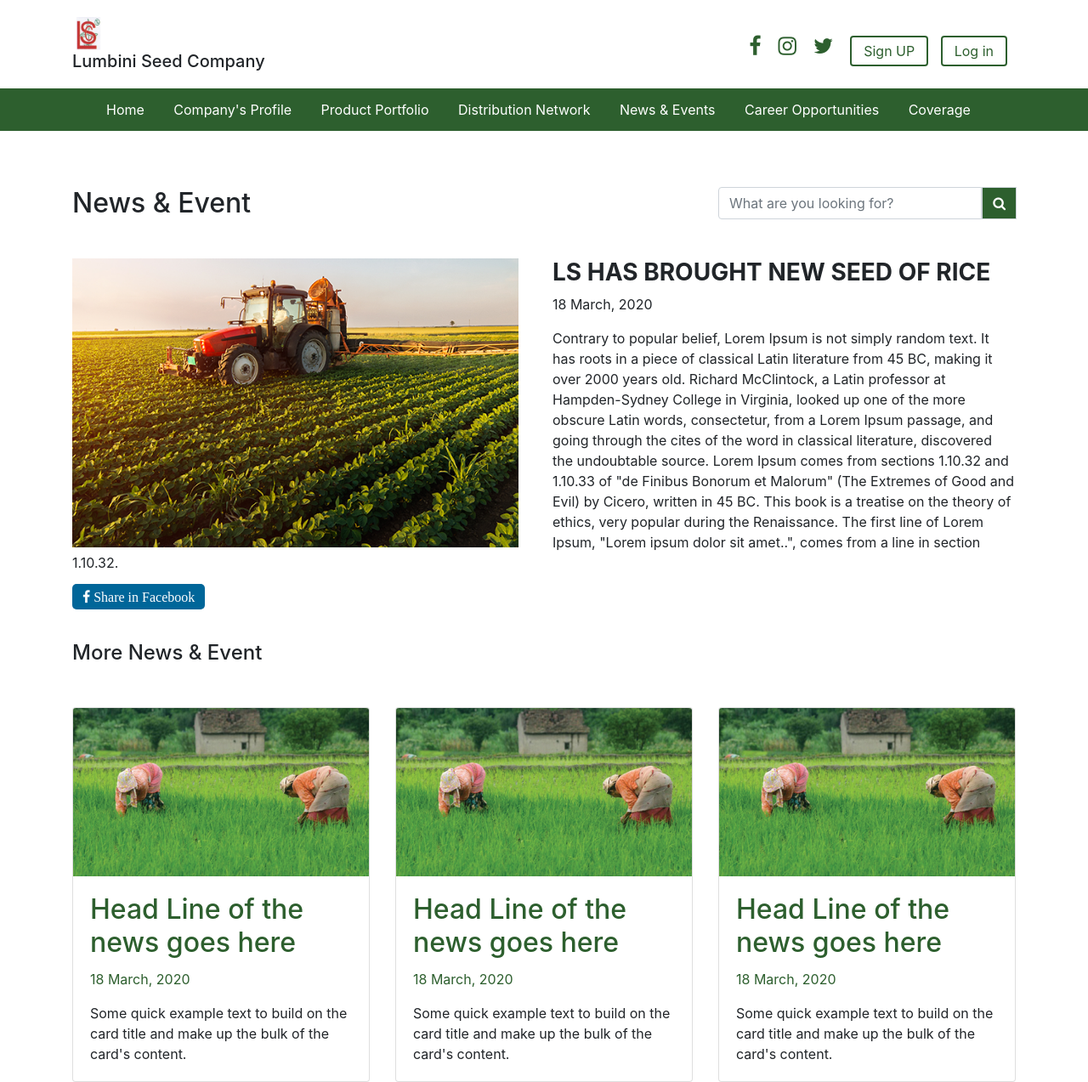
After one commit to manojgyanwali/lumbini_seed_company, a PHP site: page /newsDetails.php in a window 1280 px wide. The commit adds this page. Shown: the whole page at 85% size. Run offline with PHP 8.4, Linux system fonts and the light colour scheme.

Commit message:
news & event detail

```diff
--- /dev/null
+++ b/css/newsDetails.css
@@ -0,0 +1,47 @@
+*{
+    margin:0;
+    padding:0;
+}
+.headSearch{
+    margin-top: 50px;
+}
+.mainNewsDetail{
+    margin-top: 30px;
+}
+.mainNewsDetailImg{
+    float: left;
+    padding-right: 40px;
+}
+.mainNewsDetailHeading{
+    text-transform: uppercase;
+    font-weight: bold;
+}
+.mainNewsDetailP{
+    magin-top:20px;
+}
+
+#fb_share{
+    background-color: #006699;
+    color: white;
+    text-decoration: none;
+    padding: 5px 12px;
+    border-radius: 5px;
+}
+
+.moreNews{
+    margin-top: 40px;
+}
+.cardRow{
+    margin-top: 30px;
+}
+.card{
+    margin-top: 20px;
+}
+.card-title{
+    color: #2D5F2E;
+    text-decoration: none;
+    font-size: xx-large;
+}
+.allnewsTitle:hover{
+    text-decoration: none;
+}
--- /dev/null
+++ b/newsDetails.php
@@ -0,0 +1,115 @@
+<!DOCTYPE html>
+<html lang="en">
+<head>
+    <meta charset="UTF-8">
+    <meta name="viewport" content="width=device-width, initial-scale=1.0">
+    <title>News & Event</title>
+    <link rel="stylesheet" href="https://stackpath.bootstrapcdn.com/font-awesome/4.7.0/css/font-awesome.min.css">
+    <link rel="stylesheet" type="text/css" href="bootstrap/css/bootstrap.min.css">
+    <link rel="stylesheet" type="text/css" href="css/newsDetails.css">
+    <link rel="stylesheet" href="css/header.css">
+</head>
+<body>
+
+<!-- header section  -->
+
+<?php include('header.html') ?>
+
+<!-- head with search section  -->
+
+<div class="headSearch">
+    <div class="container">
+        <div class="row">
+            <div class="col-md-8">
+                <h2>News & Event</h2>
+            </div>
+            <div class="col-md-4">
+            <div class="input-group mb-3" id="searchSection">
+                        <input type="text" class="form-control" placeholder="What are you looking for?">
+                        <div class="input-group-prepend">
+                           <button class="input-group-text" id="search" style="background-color:#2D5F2E;color:white;"><i class="fa fa-search"></i></button>
+                        </div>
+                      </div>
+                </div>
+            </div>
+        </div>
+    </div>
+</div>
+
+<!-- MAIN NEWS DETAILS SECTION  -->
+
+<div class="mainNewsDetail">
+    <div class="container">
+        <div class="newsSection">
+            <img src="images/news.png" alt="mains news detail image" class="mainNewsDetailImg">
+                <h3 class="mainNewsDetailHeading">Ls has brought new seed of rice</h3>
+                <p class="date">18 March, 2020</p>
+                <p class="mainNewsDetailP">Contrary to popular belief, Lorem Ipsum is not simply random text. It has roots in a piece of classical Latin literature from 45 BC, making it over 2000 years old. Richard McClintock, a Latin professor at Hampden-Sydney College in Virginia, looked up one of the more obscure Latin words, consectetur, from a Lorem Ipsum passage, and going through the cites of the word in classical literature, discovered the undoubtable source. Lorem Ipsum comes from sections 1.10.32 and 1.10.33 of "de Finibus Bonorum et Malorum" (The Extremes of Good and Evil) by Cicero, written in 45 BC. This book is a treatise on the theory of ethics, very popular during the Renaissance. The first line of Lorem Ipsum, "Lorem ipsum dolor sit amet..", comes from a line in section 1.10.32.</p>
+        </div>
+
+        <div class="shareSection">
+        <a href="" id="fb_share"><i class="fa fa-facebook"> Share in Facebook</i></a>
+
+            <script>
+                window.onload = function() {
+                    fb_share.href ='http://www.facebook.com/share.php?u=' + encodeURIComponent(location.href);
+                }
+            </script>
+        </div>
+
+    </div>
+</div>
+
+<!-- more news and Event  -->
+
+<div class="moreNews">
+    <div class="container">
+
+    <h4 class="allNewsHead"> More News & Event</h4>
+
+    <div class="row cardRow">
+            <!-- first card  -->
+            <div class="col-md-4">
+                <div class="card newsCard" style="width: 100%;">
+                    <a href="" class="newscardImg"><img class="card-img-top" src="images/card.png" alt="Card image cap"></a>
+                    <div class="card-body">
+                        <a href="" class="allnewsTitle"><h5 class="card-title">Head Line of the news goes here</h5></a>
+                        <p class="date" style="color:#2d5f2e">18 March, 2020</p>
+                        <p class="card-text">Some quick example text to build on the card title and make up the bulk of the card's content.</p>
+
+                    </div>
+                </div>
+            </div>
+
+            <!-- second card  -->
+            <div class="col-md-4">
+                <div class="card newsCard" style="width: 100%;">
+                    <a href="" class="newscardImg"><img class="card-img-top" src="images/card.png" alt="Card image cap"></a>
+                    <div class="card-body">
+                        <a href="" class="allnewsTitle"><h5 class="card-title">Head Line of the news goes here</h5></a>
+                        <p class="date" style="color:#2d5f2e">18 March, 2020</p>
+                        <p class="card-text">Some quick example text to build on the card title and make up the bulk of the card's content.</p>
+
+                    </div>
+                </div>
+            </div>
+
+            <!-- third card  -->
+            <div class="col-md-4">
+                <div class="card newsCard" style="width: 100%;">
+                    <a href="" class="newscardImg"><img class="card-img-top" src="images/card.png" alt="Card image cap"></a>
+                    <div class="card-body">
+                        <a href="" class="allnewsTitle"><h5 class="card-title">Head Line of the news goes here</h5></a>
+                        <p class="date" style="color:#2d5f2e">18 March, 2020</p>
+                        <p class="card-text">Some quick example text to build on the card title and make up the bulk of the card's content.</p>
+
+                    </div>
+                </div>
+            </div>
+
+        </div>
+    </div>
+</div>
+
+</body>
+</html>
```
Also changed, not shown: news.php (+7 -7 lines).
